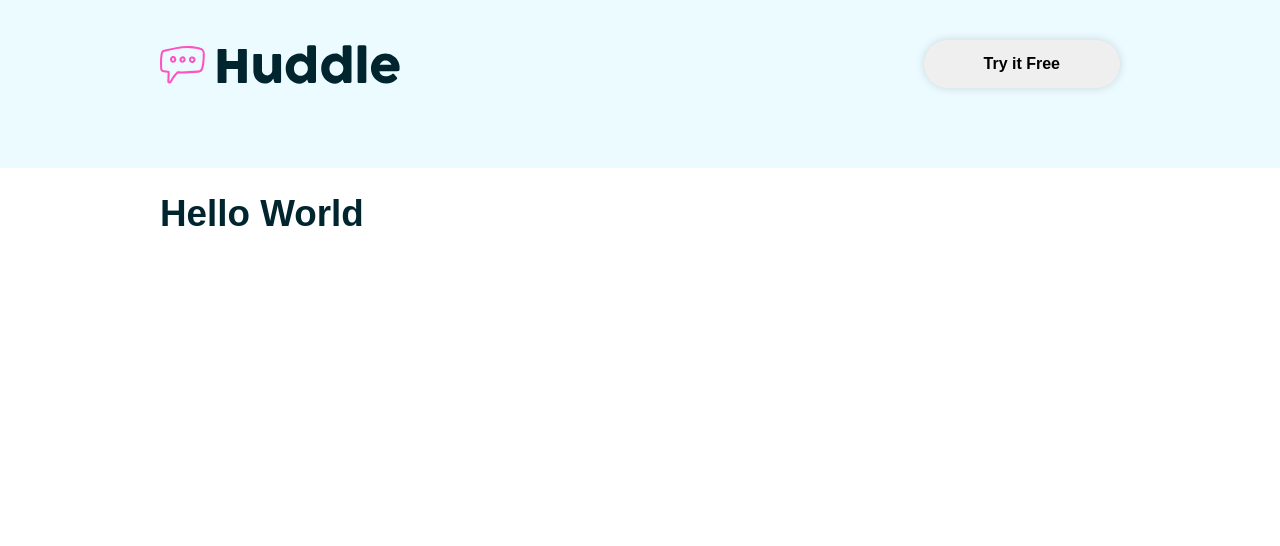
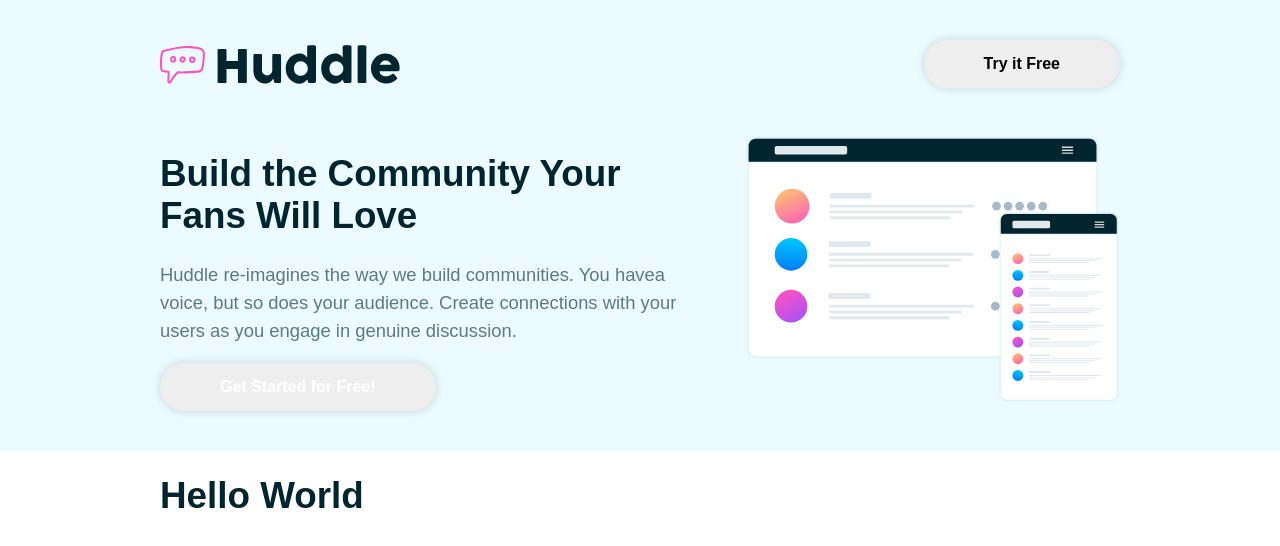
Before and after one commit to JWoltjen/styled-components-tutorial, a React (Create React App) app: page / in a window 1280 px wide. Shown: the top 546 px of the page. Built offline with nearby package versions, Linux system fonts and the light colour scheme.

Commit message:
create image styled component

```diff
--- a/src/components/Header.js
+++ b/src/components/Header.js
@@ -1,7 +1,8 @@
 import React from 'react'
-import {StyledHeader, Nav, Logo} from './styles/Header.styled'
+import {StyledHeader, Nav, Logo, Image} from './styles/Header.styled'
 import {Container} from './styles/container.styled'
 import {Button} from './styles/Button.styled'
+import {Flex} from './styles/Flex.styled'
 
 function Header() {
     return (
@@ -11,6 +12,22 @@ function Header() {
                 <Logo src='./images/logo.svg' alt='logo'/>
                 <Button>Try it Free</Button>
             </Nav>
+            <Flex>
+                <div>
+                    <h1>
+                        Build the Community Your Fans Will Love
+                    </h1>
+                    <p>
+                        Huddle re-imagines the way we build communities. You havea  voice, but so does your audience. Create connections with your users as you engage in genuine discussion.
+                    </p>
+
+
+                <Button bg='#ff0099' color="#fff">
+                    Get Started for Free!
+                </Button>
+                </div>
+                <Image src='./images/illustration-mockups.svg' alt='' />
+            </Flex>
             </Container>
         </StyledHeader>
     )
--- a/src/components/styles/Header.styled.js
+++ b/src/components/styles/Header.styled.js
@@ -21,3 +21,7 @@ export const Logo = styled.img`
     margin-bottom: 40px;
   }
 `
+export const Image = styled.img`
+  width: 375px;
+  margin-left: 40px;
+`
```
